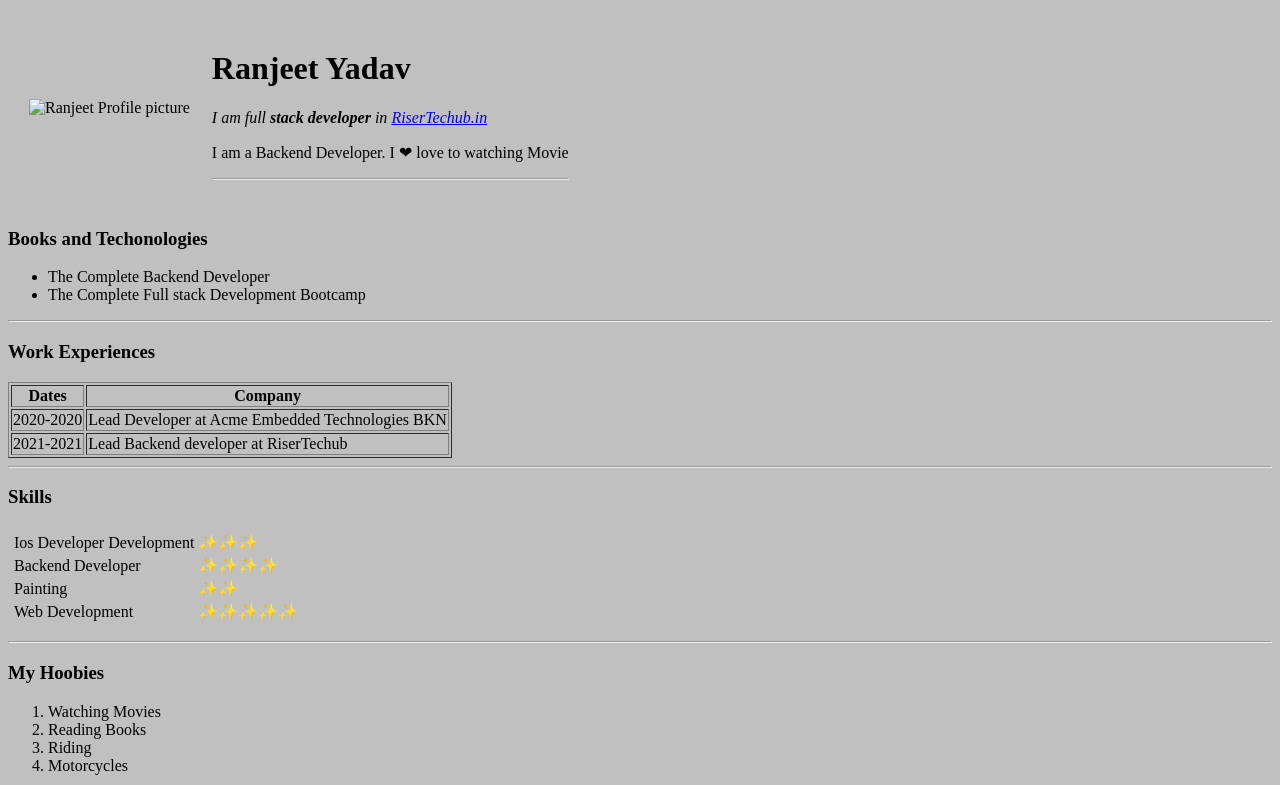
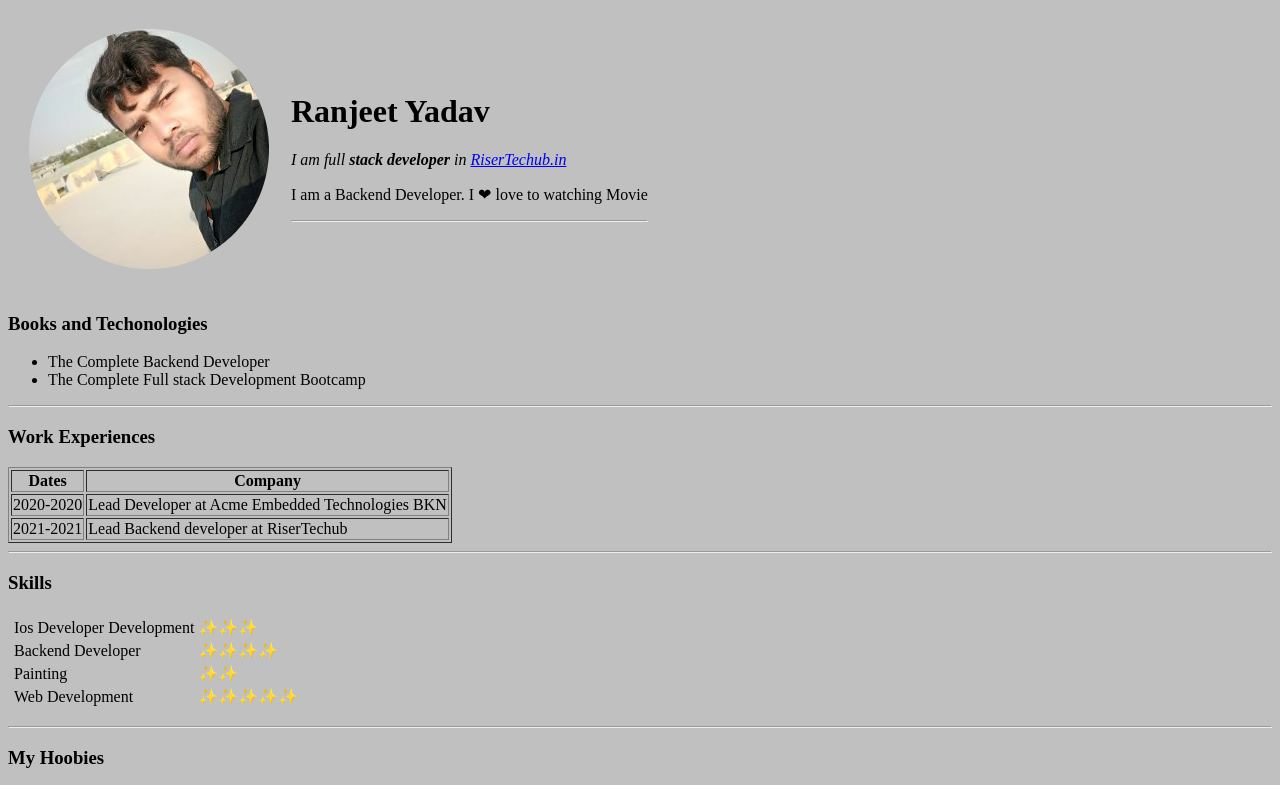
Before and after one commit to Ranjeet162/CV, a plain HTML site: page index.html in a window 1280 px wide. Shown: the top 785 px of the page. Drawn offline with Linux system fonts and the light colour scheme.

Commit message:
Update index.html

```diff
--- a/index.html
+++ b/index.html
@@ -8,7 +8,7 @@
   <body style= "Background-color: #c0c0c0;">
     <table cellspacing="20">
       <tr>
-        <td><img src="images/ranjeet.png" alt="Ranjeet Profile picture"></td>
+        <td><img src="ranjeet.png" alt="Ranjeet Profile picture"></td>
         <td><h1>Ranjeet Yadav</h1>
         <p><em>I am  full <strong>stack developer</strong> in <a href="https://risertechub.com/">RiserTechub.in</a></em></p>
         <p>I am a Backend Developer. I ❤ love to watching Movie</p>
```
